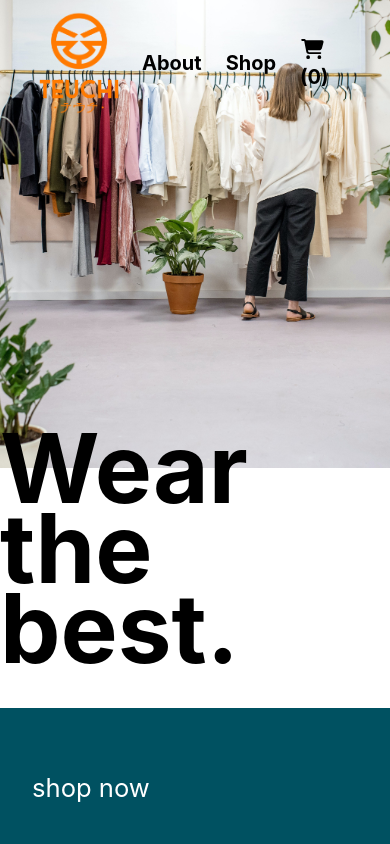
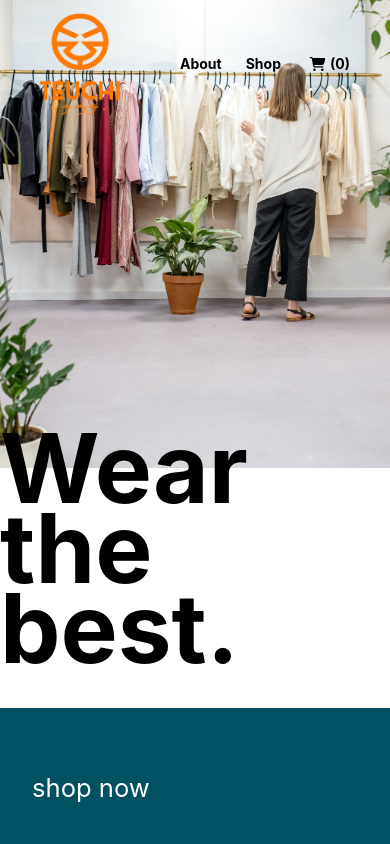
Before and after one commit to marcSitze/chaudchaud, a Next.js app: page / in a window 390 px wide. Shown: the top 844 px of the page. Built offline with nearby package versions, Linux system fonts and the light colour scheme.

Commit message:
responsive texts

```diff
--- a/components/Layouts/Navbar/index.tsx
+++ b/components/Layouts/Navbar/index.tsx
@@ -14,13 +14,13 @@ const Navbar = () => {
   return (
     <div className={`${styles.container} ${rStyles.container}`}>
       <div className="flex items-center justify-between">
-        <div className={`${styles.logoWrapper}`}>
+        <div className={`${styles.logoWrapper} ${rStyles.logoWrapper}`}>
           <Link href='/'><Image src={logo} alt="logo primary" /></Link>
         </div>
         <div className="flex items-center">
-          <span className={`${styles.navItem} font-bold text-xl mr-6`}><Link href="/about">About</Link></span>
-          <span className={`${styles.navItem} font-bold text-xl mr-6`}><Link href="/shop">Shop</Link></span>
-          <span className={`${styles.navItem} font-bold text-xl mr-6`}><Link href="/cart"><FontAwesomeIcon style={{ width: 25}} icon={faCartShopping} />{`(${cart.length})`}</Link></span>
+          <span className={`${styles.navItem} font-bold text-sm sm:text-xl mr-6`}><Link href="/about">About</Link></span>
+          <span className={`${styles.navItem} font-bold text-sm sm:text-xl mr-6`}><Link href="/shop">Shop</Link></span>
+          <span className={`${styles.navItem} font-bold text-sm sm:text-xl mr-6`}><Link href="/cart"><span><FontAwesomeIcon style={{ width: 25}} icon={faCartShopping} /></span><span>{`(${cart.length})`}</span></Link></span>
         </div>
       </div>
     </div>
```
